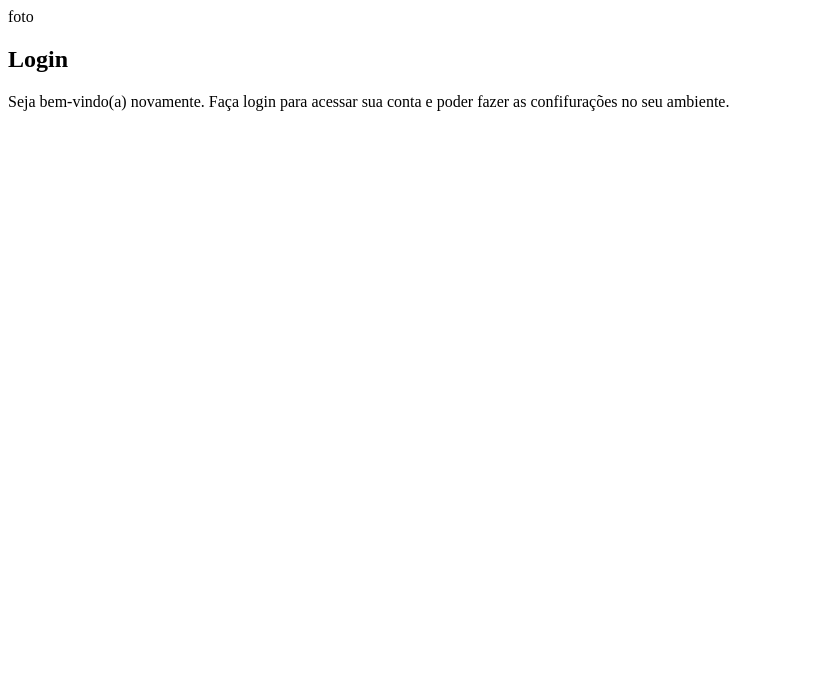
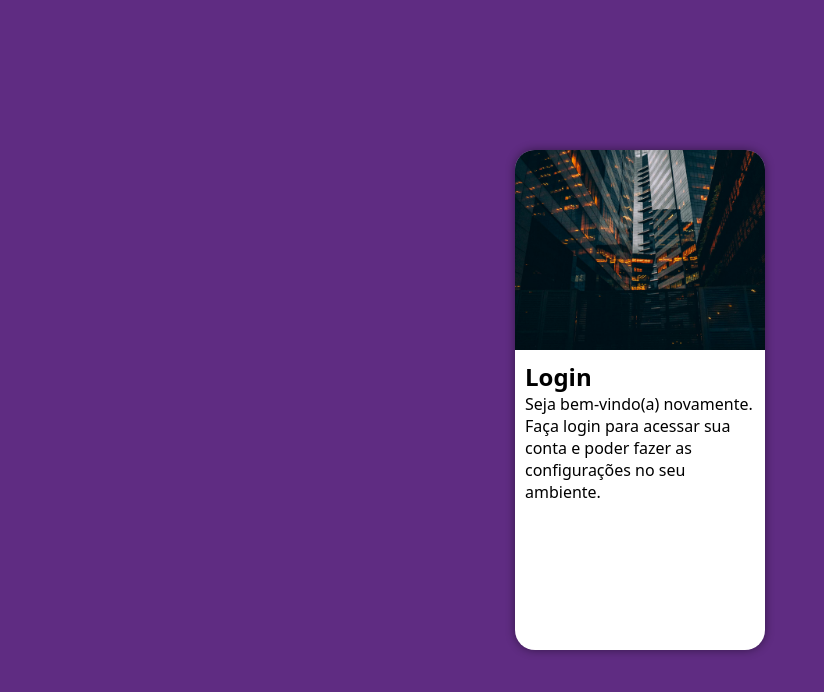
Before and after one commit to LeandroSimioni/projeto-login, a plain HTML site: page index.html in a window 1280 px wide. Shown: the whole page, without its empty margins (0-824 px from the left). Drawn offline with Linux system fonts and the light colour scheme.

Commit message:
atualizando

```diff
--- a/estilos/style.css
+++ b/estilos/style.css
@@ -5,3 +5,49 @@ Paleta de cores
 verde: #49a09d
 lilás: #5f2c82
 */
+
+* {
+    font-family: system-ui, -apple-system, BlinkMacSystemFont, 'Segoe UI', Roboto, Oxygen, Ubuntu, Cantarell, 'Open Sans', 'Helvetica Neue', sans-serif;
+    padding: 0px;
+    margin: 0px;
+    box-sizing: border-box;
+}
+
+body, html {
+    background-color: #5f2c82;
+    height: 100vh;
+    width: 100vw;
+}
+
+main {
+    position: relative;
+    height: 100vh;
+    width: 100vw;
+}
+
+section#login {
+    position: absolute;
+    top: 50%;
+    left: 50%;
+    transform: translate(-50%, -50%);
+    overflow: hidden;
+    background-color: white;
+    width: 250px;
+    height: 500px;
+    border-radius:20px;
+    box-shadow:  0px 0px 10px rgba(0, 0, 0, 0.445);
+
+}
+
+section#login > div#imagem {
+    display: block;
+    background: #5f2c82 url(../imagens/metal.jpg) no-repeat;
+    background-size: cover;
+    background-position: left bottom;
+    height: 200px;
+}
+
+section#login > div#formulario {
+    display: block;
+    padding: 10px;
+}
--- a/index.html
+++ b/index.html
@@ -10,11 +10,11 @@
     <main>
         <section id="login">
             <div id="imagem">
-                foto
+                <!--Aqui vai a imagem nas CSS-->
             </div>
             <div id="formulario">
                 <h1>Login</h1>
-                <p>Seja bem-vindo(a) novamente. Faça login para acessar sua conta e poder fazer as confifurações no seu ambiente.</p>
+                <p>Seja bem-vindo(a) novamente. Faça login para acessar sua conta e poder fazer as configurações no seu ambiente.</p>
                 <form action="login.php" method="post">
 
                 </form>
```
